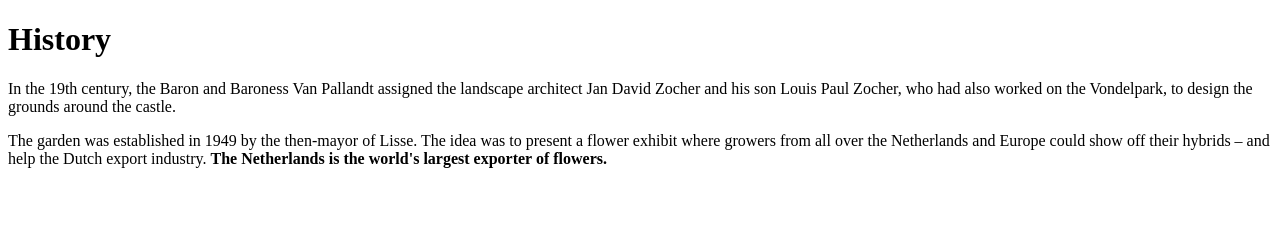
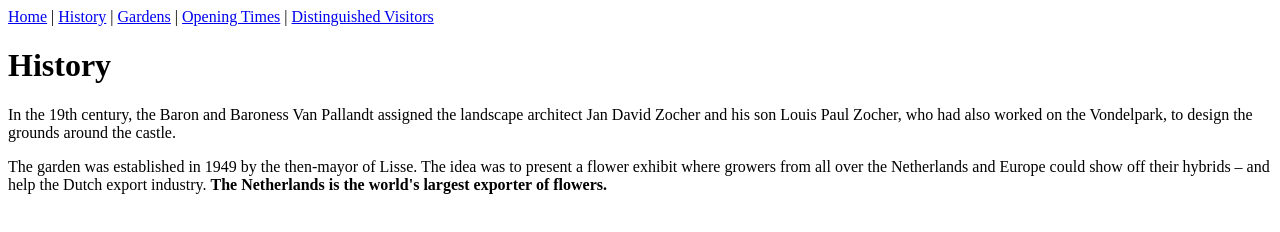
Before and after one commit to juliejulydesign/modern-web, a plain HTML site: page history.html in a window 1280 px wide. Drawn offline with Linux system fonts and the light colour scheme.

Commit message:
Update history.html

```diff
--- a/history.html
+++ b/history.html
@@ -5,6 +5,14 @@
 <title>History</title>
 </head>
 <body>
+
+  <nav>
+  <a href="index.html">Home</a> |
+  <a href="history.html">History</a> |
+  <a href="gardens.html">Gardens</a> |
+  <a href="openingtimes.html">Opening Times</a> |
+  <a href="visitors.html">Distinguished Visitors</a>
+  </nav>
 
   <p><h1>History</h1></p>
 
```
